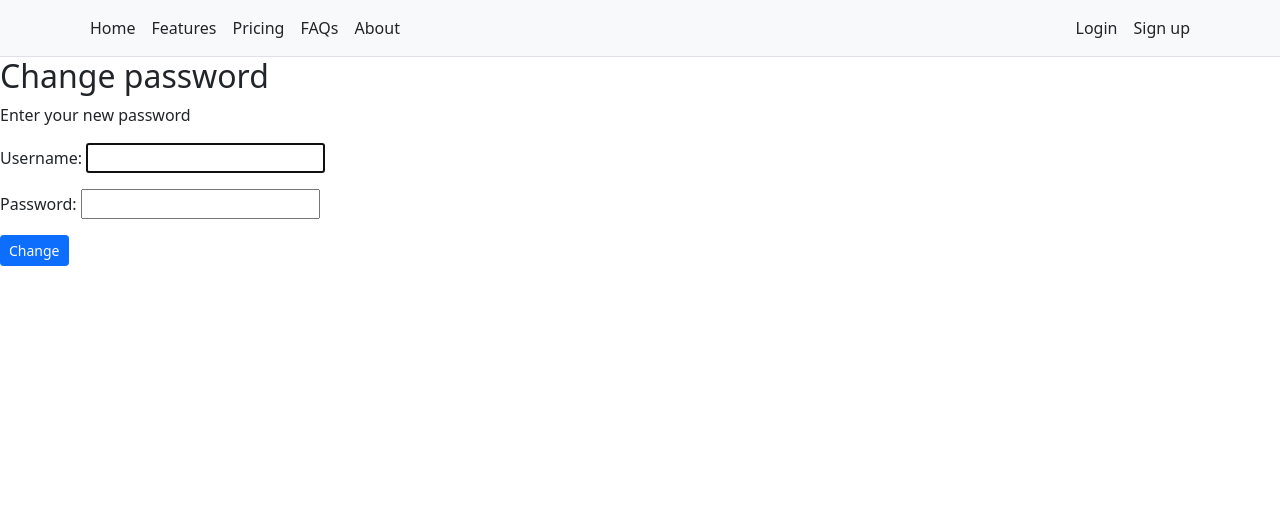
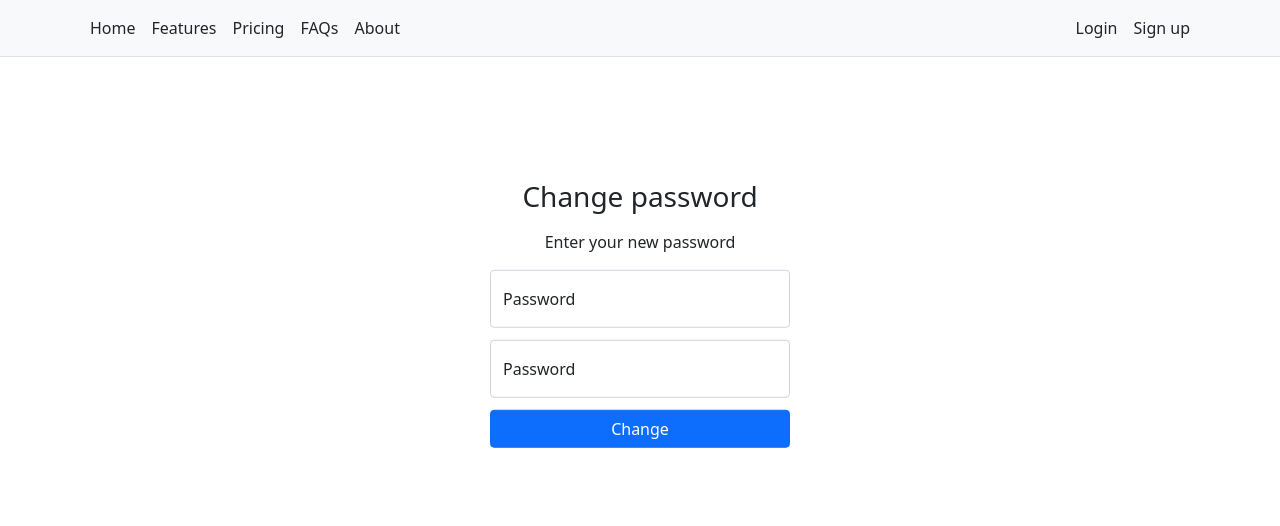
Before and after one commit to Kolabogat/resale_profit_manager, a Django app: template backend/user/templates/user/password_change.html in a window 1280 px wide. Shown: the top 526 px of the page. Run offline with Django 4.2, Linux system fonts and the light colour scheme; the template is opened without the code that fills it: values that come from a table or form of the project are taken from there, others are empty; some libraries are stand-ins or nearby versions.

Commit message:
Improved templates

```diff
--- a/backend/user/templates/user/password_change.html
+++ b/backend/user/templates/user/password_change.html
@@ -4,12 +4,36 @@
 
 {% block content %}
 
-<h2>Change password</h2>
-<p>Enter your new password</p>
-<form method="POST">
-    {% csrf_token %}
-    {{ form.as_p }}
-    <button type="submit" class="btn btn-primary btn-sm">Change</button>
-</form>
+<div style="top: 50%; transform: translateY(10%); margin: auto; width: 300px;">
+    <form action="{% url 'password_change' %}" method="post">
+        {% csrf_token %}
+        <div style="height: 80px;"></div>
+
+        <h2 class="h3 mb-3 fw-normal" style="text-align: center;">Change password</h2>
+        <p style="text-align: center;">Enter your new password</p>
+        {% if error_message %}
+            <p class="bg-danger p-d ml-b">{{ error_message }}</p>
+        {% endif %}
+
+        <div class="form-floating" style="height: 50px; margin: auto;">
+          <input name="new_password1" type="password"  autocomplete="new-password" class="form-control" id="id_new_password1" placeholder="Password">
+          <label for="id_new_password1">Password</label>
+        </div>
+        <div style="height: 20px;"></div>
+
+        <div class="form-floating" style="height: 50px; margin: auto;">
+          <input name="new_password2" type="password"  autocomplete="new-password" class="form-control" id="id_new_password2" placeholder="Password">
+          <label for="id_new_password2">Password</label>
+        </div>
+        <div style="height: 20px;"></div>
+
+        <div class="d-grid gap-2">
+          <button name="password_change" type="submit" value="Change" class="btn btn-primary">Change</button>
+        </div>
+
+        <div style="height: 80px;"></div>
+    </form>
+</div>
+
 
 {% endblock %}
```
Also changed, not shown: backend/user/templates/user/account_profile.html (+4 -3 lines).
